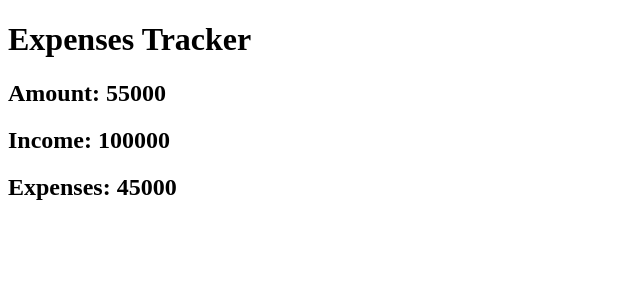
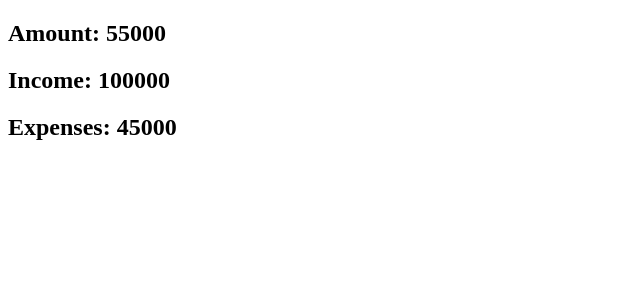
Before and after one commit to AllanAcostaM/Expenses_Tracker, an Angular app in the folder angular17_expenses_tracker/: page / in a window 1280 px wide. Shown: the top 300 px of the page, without its empty margins (0-640 px from the left). Built offline with nearby package versions, Linux system fonts and the light colour scheme.

Commit message:
Angular: Control flow en templates - @if / @else

```diff
--- a/angular17_expenses_tracker/src/app/app.component.html
+++ b/angular17_expenses_tracker/src/app/app.component.html
@@ -1,5 +1,5 @@
-<div class="content">
-  <app-balance title="Expenses Tracker" [balance]="balance" />
+<div class="container">
+  <app-balance [balance]="balance" />
 </div>
 
 <!-- <router-outlet></router-outlet> -->
--- a/angular17_expenses_tracker/src/app/components/balance/balance.component.html
+++ b/angular17_expenses_tracker/src/app/components/balance/balance.component.html
@@ -1,6 +1,9 @@
-<h1>{{ title }}</h1>
+@if(balance) {
 <div>
   <h2>Amount: {{ balance.amount }}</h2>
   <h2>Income: {{ balance.income }}</h2>
   <h2>Expenses: {{ balance.expenses }}</h2>
 </div>
+} @else {
+<h3>No balance available</h3>
+}
--- a/angular17_expenses_tracker/src/app/components/balance/balance.component.ts
+++ b/angular17_expenses_tracker/src/app/components/balance/balance.component.ts
@@ -12,6 +12,5 @@ import { Balance } from '../../models/balance.model';
   styleUrl: './balance.component.scss'
 })
 export class BalanceComponent {
-  @Input() title!: string;
   @Input() balance!: Balance
 }
```
